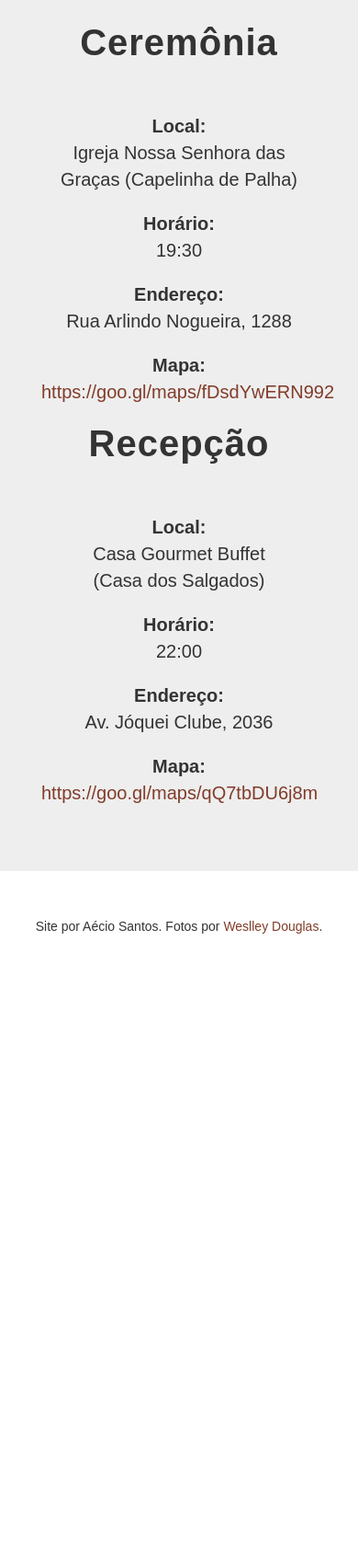
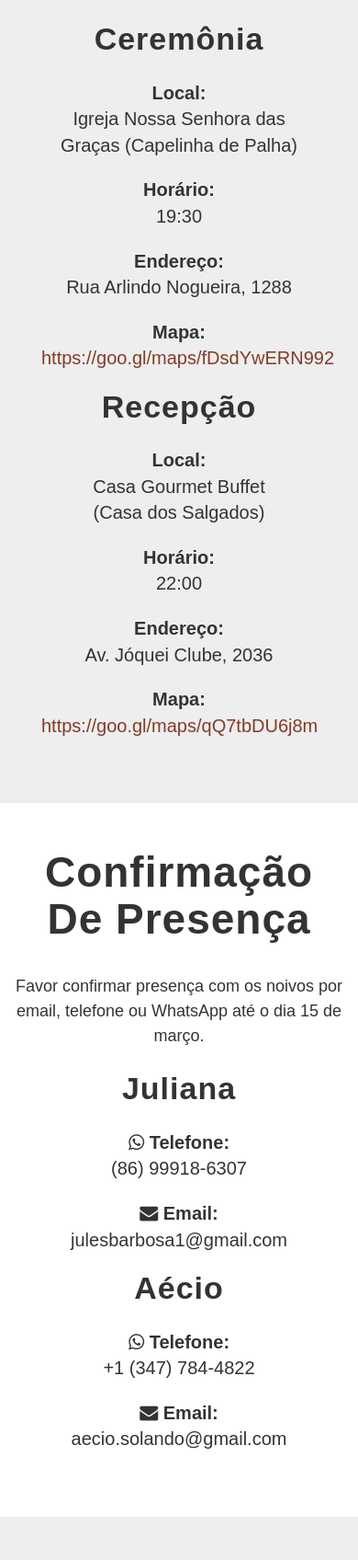
Before and after one commit to aecio/julianaeaecio, a website: page index.html in a window 390 px wide. Shown: the part 1720-3416 px from the top of the page at 92% size. Before the commit the page ends 2763 px from the top, so only its background shows below. Drawn offline with nearby package versions, Linux system fonts and the light colour scheme; a web font is replaced by a local one.

Commit message:
Added rsvp and registry section

```diff
--- a/index.html
+++ b/index.html
@@ -58,13 +58,14 @@
                       <li>
                           <a class="page-scroll" href="#venue">Local</a>
                       </li>
-                    <!--
+
                       <li>
-                        <a class="page-scroll" href="#rsvp">RSVP</a>
+                          <a class="page-scroll" href="#rsvp">Confirmação</a>
                       </li>
                       <li>
                           <a class="page-scroll" href="#presentes">Presentes</a>
                       </li>
+                      <!--
                       <li>
                           <a class="page-scroll" href="#juleseaecio">#juleseaecio</a>
                       </li>
@@ -216,51 +217,51 @@
               <div>
                   <h1>Local</h1>
 
-                <div class="container venue-table">
+                  <div class="container info-table">
 
                     <div class="col-sm-6 col-lg-5 col-lg-offset-1">
-                    <div class="row">
+                      <div class="row info-heading">
                         <div class="col-sm-12">
-                        <h2>Ceremônia</h2>
+                          <h3>Ceremônia</h3>
                         </div>
                       </div>
-                    <div class="row venue-row">
+                      <div class="row info-row">
                         <div class="col-sm-4"><span class="bold">Local:</span></div>
                         <div class="col-sm-8"><span class="">Igreja Nossa Senhora das Graças (Capelinha de Palha)</span></div>
                       </div>
-                    <div class="row venue-row">
+                      <div class="row info-row">
                         <div class="col-sm-4"><span class="bold">Horário:</span></div>
                         <div class="col-sm-8"><span class="">19:30</span></div>
                       </div>
-                    <div class="row venue-row">
+                      <div class="row info-row">
                         <div class="col-sm-4"><span class="bold">Endereço:</span></div>
                         <div class="col-sm-8"><span class="">Rua Arlindo Nogueira, 1288</span></div>
                       </div>
-                    <div class="row venue-row">
+                      <div class="row info-row">
                         <div class="col-sm-4"><span class="bold">Mapa:</span></div>
                         <div class="col-sm-8"><span class=""><a target="_blank" href="https://goo.gl/maps/fDsdYwERN992">https://goo.gl/maps/fDsdYwERN992</a></span></div>
                       </div>
                     </div>
 
                     <div class="col-sm-6 col-lg-5">
-                    <div class="row">
+                      <div class="row info-heading">
                         <div class="col-sm-12">
-                        <h2>Recepção</h2>
+                          <h3>Recepção</h3>
                         </div>
                       </div>
-                    <div class="row venue-row">
+                      <div class="row info-row">
                         <div class="col-sm-4"><span class="bold">Local:</span></div>
                         <div class="col-sm-8"><span class="">Casa Gourmet Buffet<br> (Casa dos Salgados)</span></div>
                       </div>
-                    <div class="row venue-row">
+                      <div class="row info-row">
                         <div class="col-sm-4"><span class="bold">Horário:</span></div>
                         <div class="col-sm-8"><span class="">22:00</span></div>
                       </div>
-                    <div class="row venue-row">
+                      <div class="row info-row">
                         <div class="col-sm-4"><span class="bold">Endereço:</span></div>
                         <div class="col-sm-8"><span class="">Av. Jóquei Clube, 2036</span></div>
                       </div>
-                    <div class="row venue-row">
+                      <div class="row info-row">
                         <div class="col-sm-4"><span class="bold">Mapa:</span></div>
                         <div class="col-sm-8"><span class=""><a target="_blank" href="https://goo.gl/maps/qQ7tbDU6j8m">https://goo.gl/maps/qQ7tbDU6j8m</a></span></div>
                       </div>
@@ -271,22 +272,57 @@
         </section>
       </div>
 
-    <!-- RSVP Section ->
+      <!-- RSVP Section -->
       <div class="">
         <section id="rsvp" class="content-section text-center">
             <div class="">
-              <div class="container">
-                  <div class="col-lg-8 col-lg-offset-2">
-                      <h1>Cofirmação (RSVP)</h1>
-                      <p>Por favor, confirme sua presença até o dia <em>1º de Março</em> enviando um email para <em>julesbarbosa1@gmail.com</em> ou entrando em contato diretamente com o casal.</p>
-                      <a href="#" class="btn btn-default btn-lg">Confirme sua presença</a>
+                <div class="container info-table">
+                    <div class="col-lg-10 col-lg-offset-1">
+                      <div class="row">
+                        <h1>Confirmação de Presença</h1>
+                        <p>Favor confirmar presença com os noivos por email, telefone ou WhatsApp até o dia 15 de março.</p>
+                      </div>
+                      <div class="row">
+
+                            <div class="col-sm-6 col-lg-6">
+                              <div class="row info-heading">
+                                <h3>Juliana</h3>
+                              </div>
+                              <div class="row info-row">
+                                <div class="col-sm-6"><span class="bold"><i class="fa fa-whatsapp" aria-hidden="true"></i>&nbsp;Telefone:</span></div>
+                                <div class="col-sm-6"><span class="">(86) 99918-6307</span></div>
+                              </div>
+                              <div class="row info-row">
+                                <div class="col-sm-6"><span class="bold"><i class="fa fa-envelope" aria-hidden="true"></i>&nbsp;Email:</span></div>
+                                <div class="col-sm-6"><span class=""><script>document.write("julesbarbosa1@")</script>gmail.com</span></div>
+                              </div>
+                            </div>
+
+                            <div class="col-sm-6 col-lg-6">
+                              <div class="row info-heading">
+                                <h3>Aécio</h3>
+                              </div>
+                              <div class="row info-row">
+                                <div class="col-sm-6"><span class="bold"><i class="fa fa-whatsapp" aria-hidden="true"></i>&nbsp;Telefone:</span></div>
+                                <div class="col-sm-6"><span class="">+1 (347) 784-4822</span></div>
+                              </div>
+                              <div class="row info-row">
+                                <div class="col-sm-6"><span class="bold"><i class="fa fa-envelope" aria-hidden="true"></i>&nbsp;Email:</span></div>
+                                <div class="col-sm-6"><span class="">
+                                  <script>document.write("aecio.solando@")</script>gmail.com
+                                </span></div>
+                              </div>
+                            </div>
+                      </div>
+
+
                     </div>
                 </div>
             </div>
         </section>
       </div>
 
-    <!-- Gifts Section ->
+      <!-- Gifts Section -->
       <div class="gray-bg">
         <section id="presentes" class="container content-section text-center">
             <div class="row">
--- a/less/main.less
+++ b/less/main.less
@@ -70,11 +70,16 @@ a {
   }
 }
 
-.venue-table {
+.info-table {
   span {
     font-size: 20px;
   }
-  .venue-row {
+  .info-heading {
+    h2, h3 {
+      margin-bottom: 5px;
+    }
+  }
+  .info-row {
     margin: 20px 0;
     @media(min-width:768px) {
       text-align: left;
@@ -86,6 +91,7 @@ a {
     }
   }
 }
+
 
 .navbar-custom {
     margin-bottom: 0;
```
Also changed, not shown: css/main.css, css/main.min.css, img/gift.png (added). Lines whose indentation alone changed are shown as unchanged.
